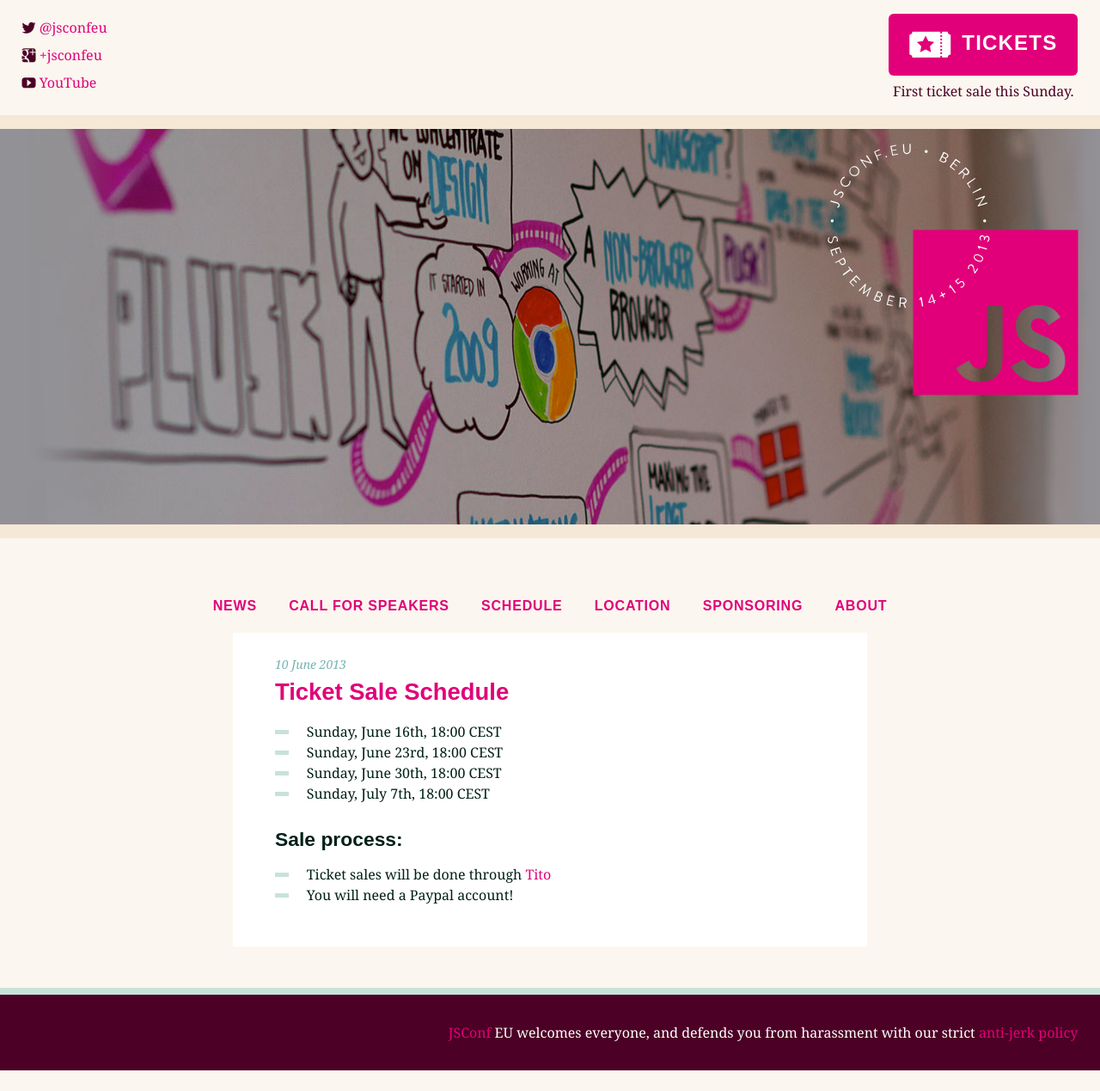
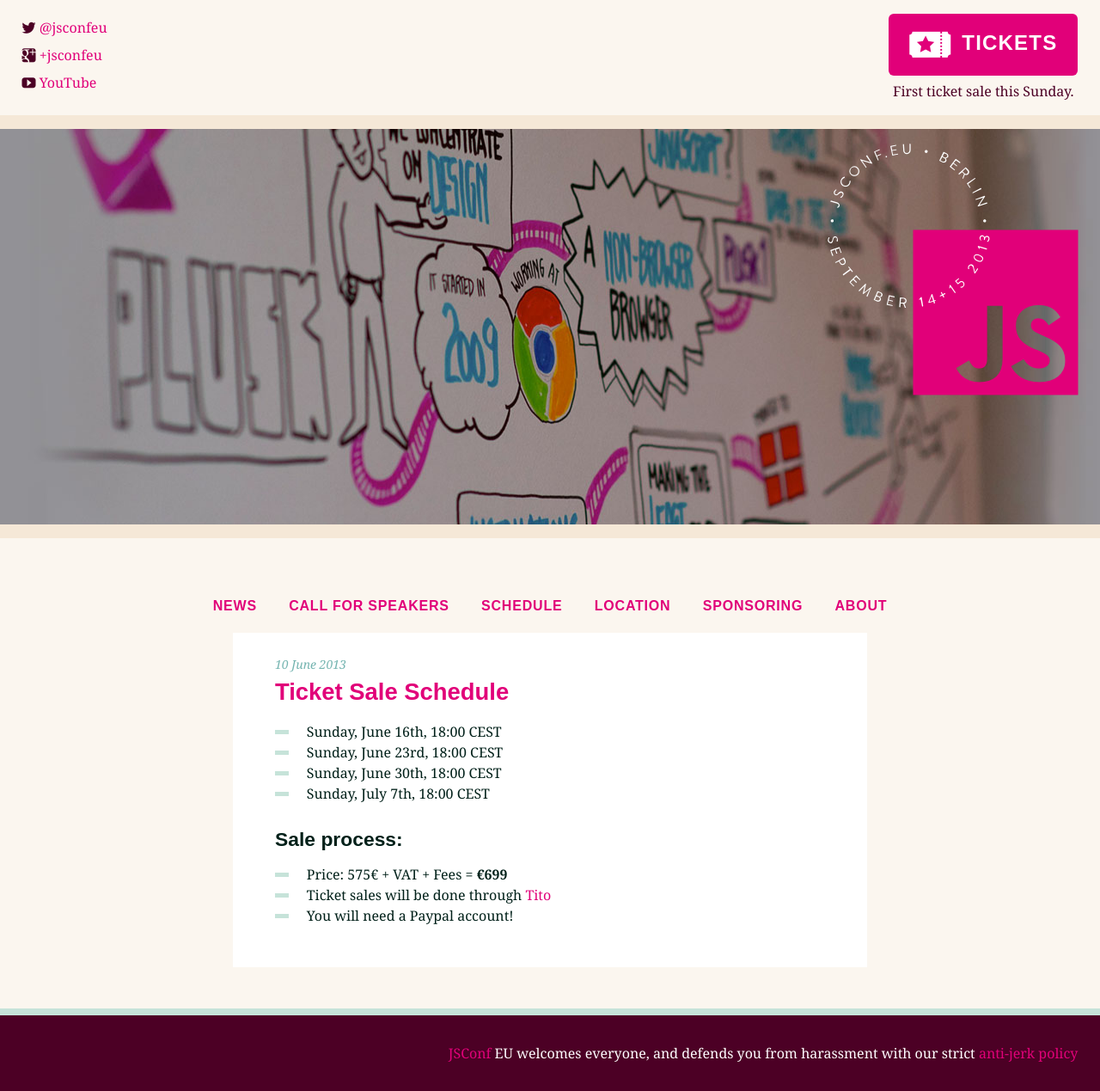
Before and after one commit to jsconf/2013.jsconf.eu, a Jekyll site: the page built from _posts/2013-06-10-ticket-sale-schedule.md, in a window 1280 px wide. Shown: the whole page at 86% size. Built offline with Jekyll 4.4.1, drawn with Linux system fonts in a browser that asks for light colours; nearby versions of some CDN libraries; comment, search, counter and statistics services are not loaded; before the commit the page ends 1245 px from its top, so only the background shows below that.

Commit message:
Price info

```diff
--- a/_posts/2013-06-10-ticket-sale-schedule.md
+++ b/_posts/2013-06-10-ticket-sale-schedule.md
@@ -15,5 +15,6 @@
 
 <h4>Sale process:</h4>
 
+- Price: 575€ + VAT + Fees = <strong>€699</strong>
 - Ticket sales will be done through <a href="https://tito.io/">Tito</a>
 - You will need a Paypal account!
```
